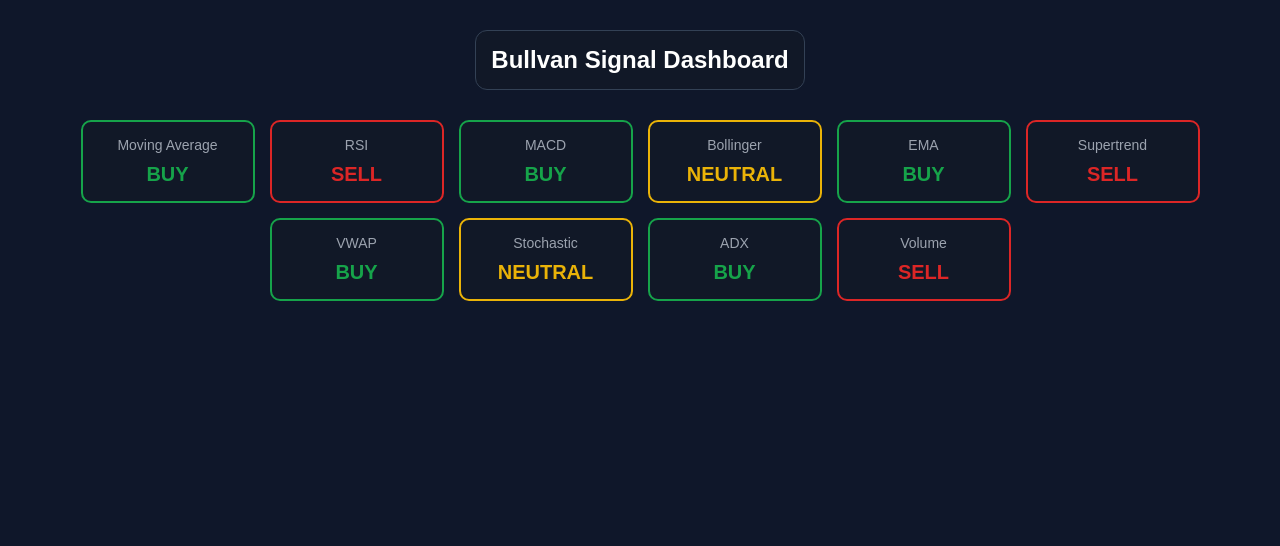
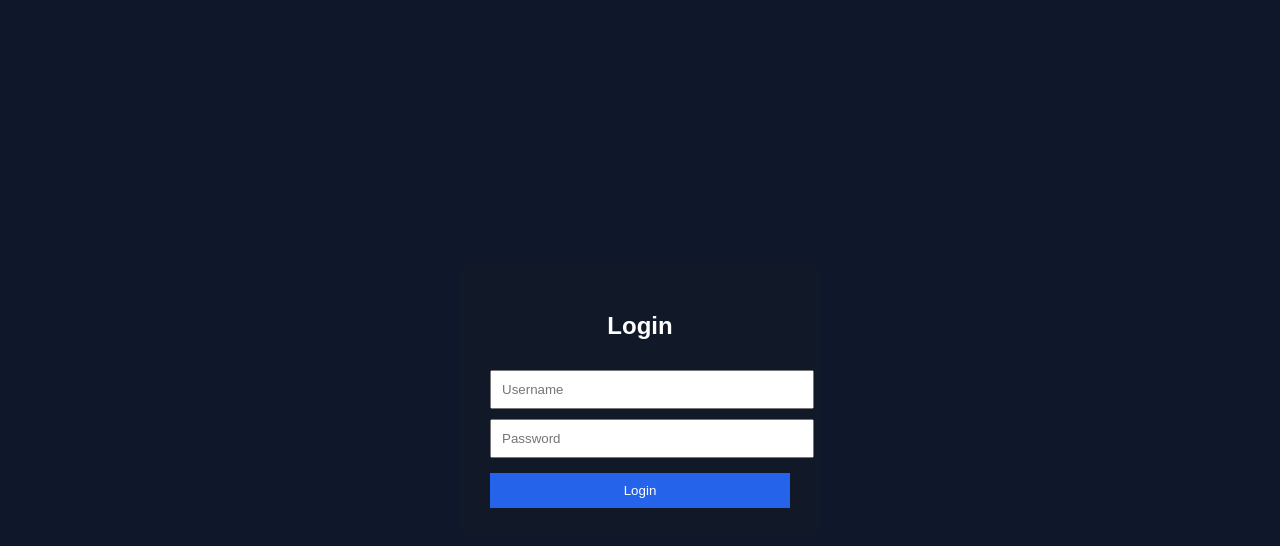
Before and after one commit to BullVaan/Bullvaan, a React (Create React App) app in the folder frontend/: page / in a window 1280 px wide. Shown: the top 546 px of the page. Built offline with nearby package versions, Linux system fonts and the light colour scheme.

Commit message:
Implimented temp login for owners

```diff
--- a/frontend/package.json
+++ b/frontend/package.json
@@ -9,6 +9,7 @@
     "@testing-library/user-event": "^13.5.0",
     "react": "^19.2.4",
     "react-dom": "^19.2.4",
+    "react-router-dom": "^7.13.0",
     "react-scripts": "5.0.1",
     "web-vitals": "^2.1.4"
   },
--- a/frontend/src/App.js
+++ b/frontend/src/App.js
@@ -1,53 +1,15 @@
-import SignalCard from "./components/SignalCard";
+import { BrowserRouter, Routes, Route } from "react-router-dom";
+import Login from "./pages/Login";
+import Dashboard from "./pages/Dashboard";
 
 function App() {
-  const dummySignals = [
-    { name: "Moving Average", signal: "BUY" },
-    { name: "RSI", signal: "SELL" },
-    { name: "MACD", signal: "BUY" },
-    { name: "Bollinger", signal: "NEUTRAL" },
-    { name: "EMA", signal: "BUY" },
-    { name: "Supertrend", signal: "SELL" },
-    { name: "VWAP", signal: "BUY" },
-    { name: "Stochastic", signal: "NEUTRAL" },
-    { name: "ADX", signal: "BUY" },
-    { name: "Volume", signal: "SELL" }
-  ];
-
   return (
-    <div style={{ padding: 30 }}>
-
-      {/* HEADER BOX */}
-      <div
-        style={{
-          background: "#111827",
-          padding: 15,
-          borderRadius: 12,
-          textAlign: "center",
-          width: "fit-content",
-          margin: "0 auto",
-          border: "1px solid #334155"
-        }}
-      >
-        <h2 style={{ margin: 0 }}>Bullvan Signal Dashboard</h2>
-      </div>
-
-      {/* CARD GRID */}
-      <div
-        style={{
-          display: "flex",
-          flexWrap: "wrap",
-          gap: 15,
-          justifyContent: "center",
-          marginTop: 30
-        }}
-      >
-        {dummySignals.map((item, index) => (
-          <SignalCard key={index} name={item.name} signal={item.signal} />
-        ))}
-      </div>
-
-    </div>
+    <BrowserRouter>
+      <Routes>
+        <Route path="/" element={<Login />} />
+        <Route path="/dashboard" element={<Dashboard />} />
+      </Routes>
+    </BrowserRouter>
   );
 }
 
--- /dev/null
+++ b/frontend/src/pages/Dashboard.js
@@ -0,0 +1,79 @@
+import { useEffect } from "react";
+import { useNavigate } from "react-router-dom";
+import SignalCard from "../components/SignalCard";
+
+function Dashboard() {
+  const navigate = useNavigate();
+
+  useEffect(() => {
+    const auth = localStorage.getItem("auth");
+    if (!auth) navigate("/");
+  }, []);
+
+  const dummySignals = [
+    { name: "Moving Average", signal: "BUY" },
+    { name: "RSI", signal: "SELL" },
+    { name: "MACD", signal: "BUY" },
+    { name: "Bollinger", signal: "NEUTRAL" },
+    { name: "EMA", signal: "BUY" },
+    { name: "Supertrend", signal: "SELL" },
+    { name: "VWAP", signal: "BUY" },
+    { name: "Stochastic", signal: "NEUTRAL" },
+    { name: "ADX", signal: "BUY" },
+    { name: "Volume", signal: "SELL" }
+  ];
+
+  return (
+    <div>
+
+      {/* TOP BAR */}
+      <div
+        style={{
+          background: "#020617",
+          padding: 15,
+          display: "flex",
+          justifyContent: "space-between",
+          alignItems: "center",
+          borderBottom: "1px solid #334155"
+        }}
+      >
+        <h2 style={{ margin: 0 }}>Bullvan Dashboard</h2>
+
+        <button
+          onClick={()=>{
+            localStorage.removeItem("auth");
+            navigate("/");
+          }}
+          style={{
+            padding: "8px 14px",
+            background: "#dc2626",
+            border: "none",
+            color: "white",
+            cursor: "pointer",
+            borderRadius: 6
+          }}
+        >
+          Logout
+        </button>
+      </div>
+
+      {/* CARDS GRID */}
+      <div
+        style={{
+          display: "flex",
+          flexWrap: "wrap",
+          gap: 15,
+          justifyContent: "center",
+          padding: 30
+        }}
+      >
+        {dummySignals.map((item, index) => (
+          <SignalCard key={index} name={item.name} signal={item.signal} />
+        ))}
+      </div>
+
+    </div>
+  );
+}
+
+export default Dashboard;
--- /dev/null
+++ b/frontend/src/pages/Login.js
@@ -0,0 +1,59 @@
+import { useState } from "react";
+import { useNavigate } from "react-router-dom";
+
+function Login() {
+  const [user, setUser] = useState("");
+  const [pass, setPass] = useState("");
+  const navigate = useNavigate();
+
+  const handleLogin = () => {
+    if (user === process.env.REACT_APP_USER && pass === process.env.REACT_APP_PASS) {
+      localStorage.setItem("auth", "true");
+      navigate("/dashboard");
+    } else {
+      alert("Invalid credentials");
+    }
+  };
+
+  return (
+    <div style={{ display:"flex", height:"100vh", justifyContent:"center", alignItems:"center" }}>
+      <div style={{ background:"#111827", padding:30, borderRadius:12, width:300 }}>
+
+        <h2 style={{ textAlign:"center" }}>Login</h2>
+
+        <input
+          placeholder="Username"
+          value={user}
+          onChange={(e)=>setUser(e.target.value)}
+          style={{ width:"100%", padding:10, marginTop:10 }}
+        />
+
+        <input
+          placeholder="Password"
+          type="password"
+          value={pass}
+          onChange={(e)=>setPass(e.target.value)}
+          style={{ width:"100%", padding:10, marginTop:10 }}
+        />
+
+        <button
+          onClick={handleLogin}
+          style={{
+            width:"100%",
+            padding:10,
+            marginTop:15,
+            background:"#2563eb",
+            border:"none",
+            color:"white",
+            cursor:"pointer"
+          }}
+        >
+          Login
+        </button>
+
+      </div>
+    </div>
+  );
+}
+
+export default Login;
```
Also changed, not shown: frontend/src/components/MarketBar.js (added, +64 -0 lines), 2 other files (tests, documents, lock files or other folders).
